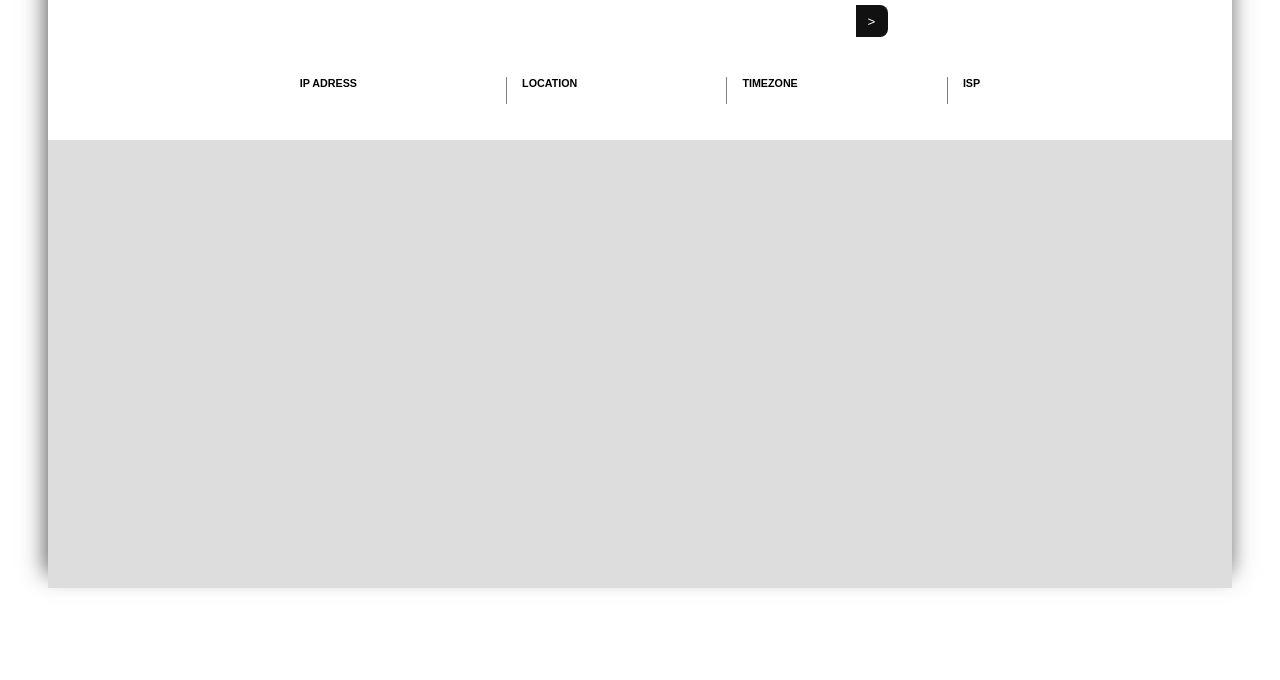
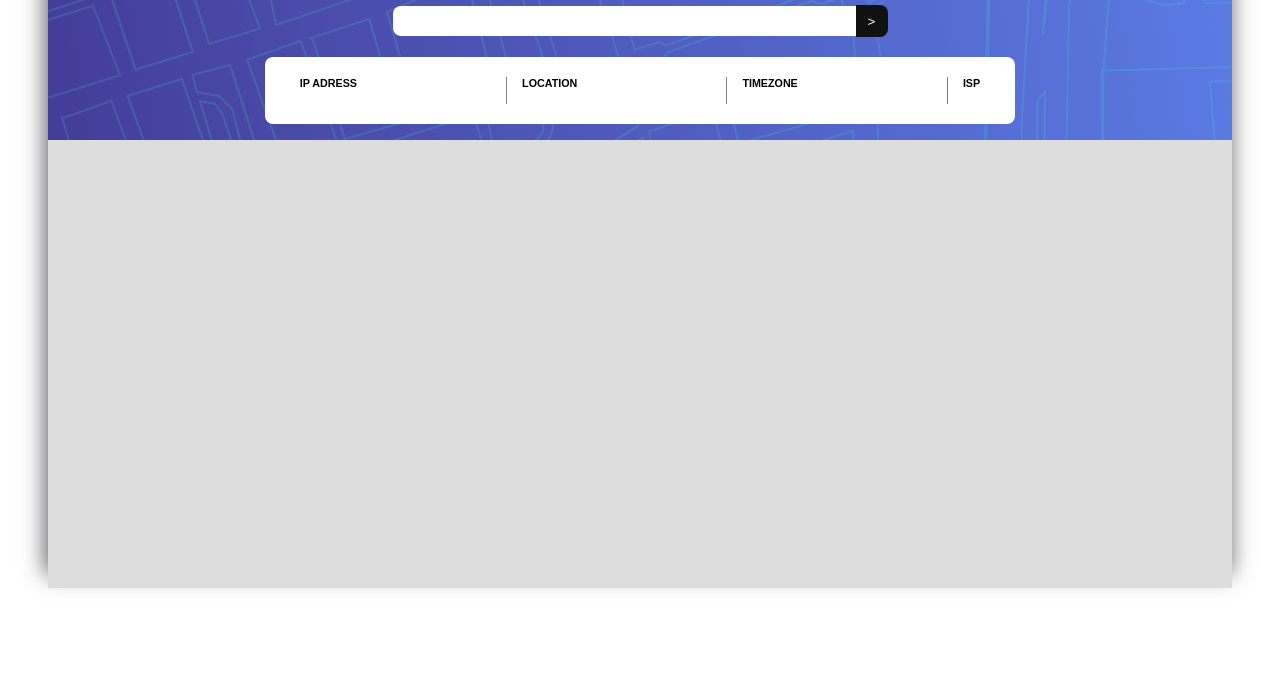
Before and after one commit to MammadovAslan/IP-adress-tracker, a plain HTML site: page index.html in a window 1280 px wide. Shown: the part 120-800 px from the top of the page. Drawn offline with nearby package versions, Linux system fonts and the light colour scheme; the site is published under a folder, as on GitHub Pages, so addresses that start at the root find nothing.

Commit message:
background image fixed

```diff
--- a/SASS/style.scss
+++ b/SASS/style.scss
@@ -21,7 +21,7 @@
   }
   header {
     padding-top: 20px;
-    background: url("/images/pattern-bg.png");
+    background: url("../images/pattern-bg.png");
     height: 30%;
     display: flex;
     flex-direction: column;
```
Also changed, not shown: css/style.css.
